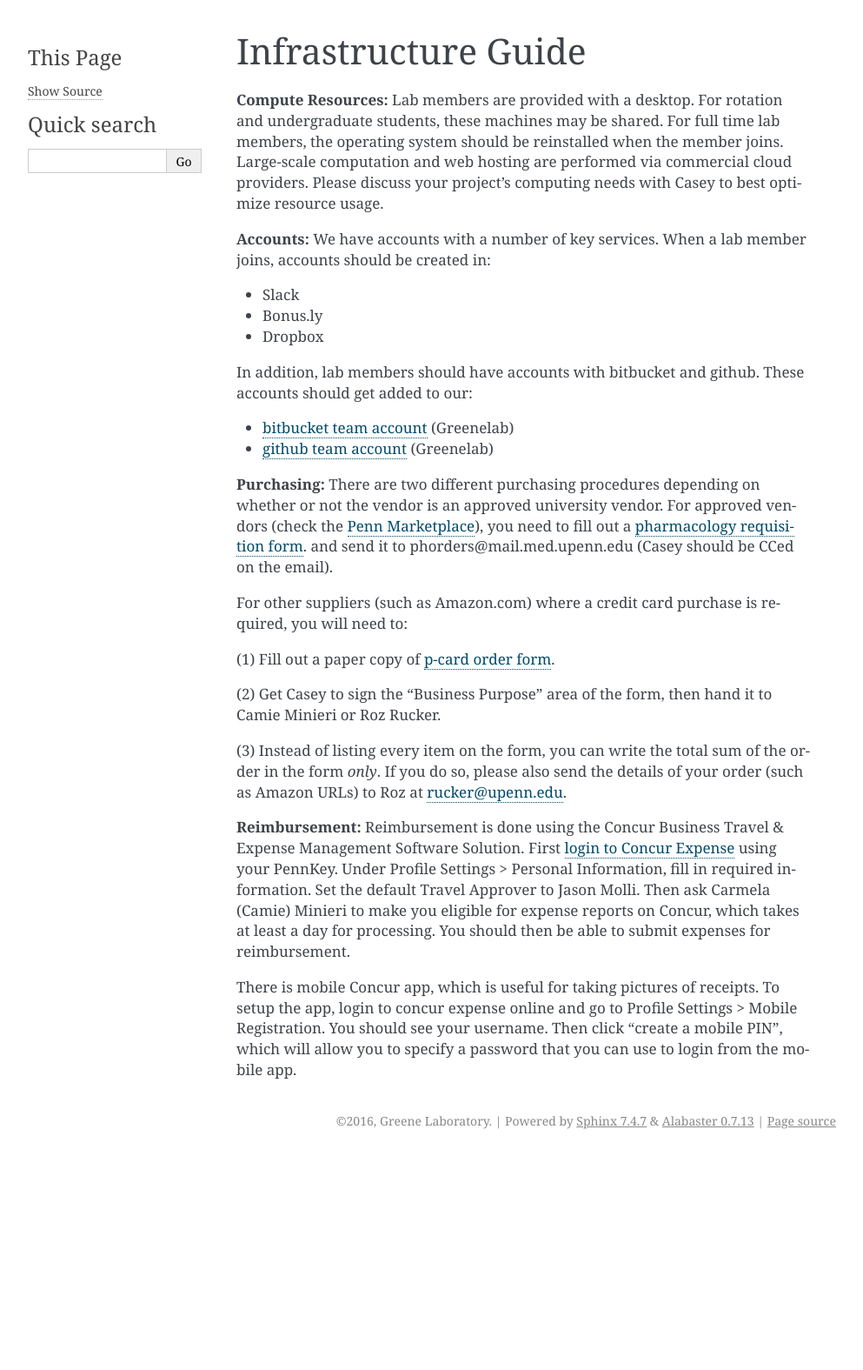
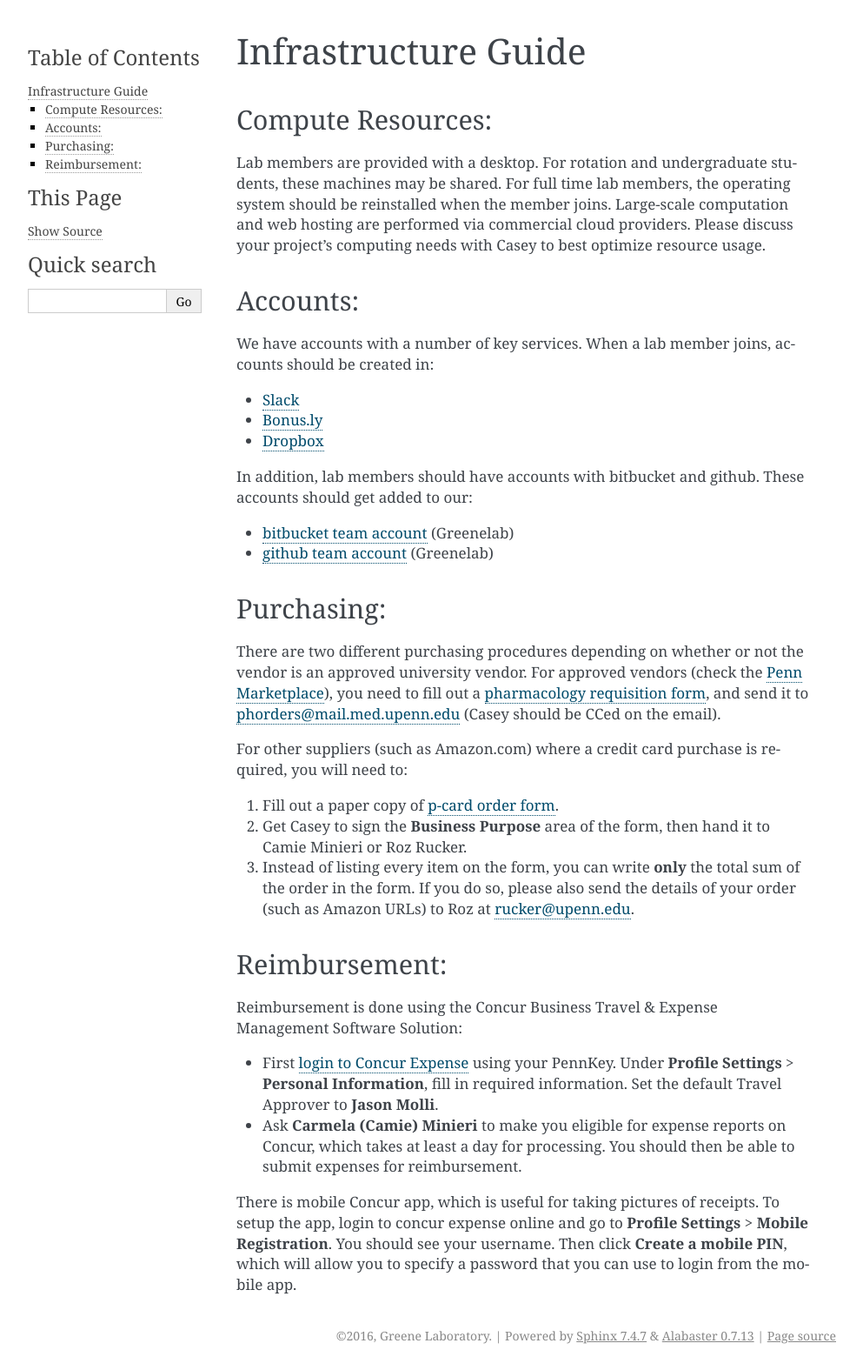
Before and after one commit to greenelab/onboarding, a Sphinx documentation site: the page built from source/infrastructure.rst, in a window 1280 px wide. Shown: the whole page at 87% size, without its empty margins (148-1141 px from the left). Built offline with Sphinx 7.4.7, drawn with Linux system fonts in a browser that asks for light colours; before the commit the page ends 1328 px from its top, so only the background shows below that.

Commit message:
Add URLs, cut long lines into shorter ones

```diff
--- a/source/infrastructure.rst
+++ b/source/infrastructure.rst
@@ -1,58 +1,65 @@
 Infrastructure Guide
---------------------
+====================
 
-**Compute Resources:** Lab members are provided with a desktop. For rotation
-and undergraduate students, these machines may be shared. For full time
-lab members, the operating system should be reinstalled when the member joins.
-Large-scale computation and web hosting are performed via commercial cloud
-providers. Please discuss your project's computing needs with Casey to best
-optimize resource usage.
+Compute Resources:
+------------------
+Lab members are provided with a desktop. For rotation and undergraduate
+students, these machines may be shared. For full time lab members, the
+operating system should be reinstalled when the member joins. Large-scale
+computation and web hosting are performed via commercial cloud providers.
+Please discuss your project's computing needs with Casey to best optimize
+resource usage.
 
-**Accounts:** We have accounts with a number of key services. When a lab member
+Accounts:
+---------
+We have accounts with a number of key services. When a lab member
 joins, accounts should be created in:
 
-* Slack
+* `Slack <https://slack.com>`_
+* `Bonus.ly <https://bonus.ly>`_
+* `Dropbox <https://dropbox.com>`_
 
-* Bonus.ly
-
-* Dropbox
-
-In addition, lab members should have accounts with bitbucket and github. These
-accounts should get added to our:
+In addition, lab members should have accounts with bitbucket and github.
+These accounts should get added to our:
 
 * `bitbucket team account <https://bitbucket.org/greenelab/>`_ (Greenelab)
-
 * `github team account <https://github.com/greenelab/>`_ (Greenelab)
 
-**Purchasing:** There are two different purchasing procedures depending on
-whether or not the vendor is an approved university vendor. For approved
-vendors (check the `Penn Marketplace
-<http://www.purchasing.upenn.edu/shopper/>`_), you need to fill out a
-`pharmacology requisition form
-<https://bitbucket.org/greenelab/onboarding/raw/tip/forms-and-docs/regular-vendor-purchase-form.xlsx>`_.
-and send it to phorders\@mail.med.upenn.edu (Casey should be CCed on the email).
+Purchasing:
+-----------
+There are two different purchasing procedures depending on whether or not the
+vendor is an approved university vendor. For approved vendors
+(check the `Penn Marketplace <http://www.purchasing.upenn.edu/shopper/>`_),
+you need to fill out a `pharmacology requisition form
+<https://bitbucket.org/greenelab/onboarding/raw/tip/forms-and-docs/regular-vendor-purchase-form.xlsx>`_,
+and send it to phorders@mail.med.upenn.edu (Casey should be CCed on the email).
 
-For other suppliers (such as Amazon.com) where a credit card purchase is required,
-you will need to:
+For other suppliers (such as Amazon.com) where a credit card purchase is
+required, you will need to:
 
-(1) Fill out a paper copy of `p-card order form
-<https://bitbucket.org/greenelab/onboarding/raw/tip/forms-and-docs/p-card-order-form.pdf>`_.
+1. Fill out a paper copy of `p-card order form
+   <https://bitbucket.org/greenelab/onboarding/raw/tip/forms-and-docs/p-card-order-form.pdf>`_.
+2. Get Casey to sign the **Business Purpose** area of the form, then hand it to
+   Camie Minieri or Roz Rucker.
+3. Instead of listing every item on the form, you can write **only** the total
+   sum of the order in the form. If you do so, please also send the details of
+   your order (such as Amazon URLs) to Roz at rucker@upenn.edu.
 
-(2) Get Casey to sign the "Business Purpose" area of the form, then hand it to Camie Minieri
-or Roz Rucker.
+Reimbursement:
+--------------
+Reimbursement is done using the Concur Business Travel & Expense Management
+Software Solution:
 
-(3) Instead of listing every item on the form, you can write the total sum of the order in the form
-*only*. If you do so, please also send the details of your order (such as Amazon URLs) to Roz at
-rucker@upenn.edu.
+- First `login to Concur Expense
+  <https://medley.isc-seo.upenn.edu/authentication/profile/concur?app=concurprod>`_
+  using your PennKey. Under **Profile Settings** > **Personal Information**,
+  fill in required information. Set the default Travel Approver to **Jason Molli**.
+- Ask **Carmela (Camie) Minieri** to make you eligible for expense reports on
+  Concur, which takes at least a day for processing. You should then be able to
+  submit expenses for reimbursement.
 
-**Reimbursement:** Reimbursement is done using the Concur Business Travel & Expense Management
-Software Solution. First `login to Concur Expense <https://medley.isc-seo.upenn.edu/authentication/profile/concur?app=concurprod>`_
-using your PennKey. Under Profile Settings > Personal Information, fill in required information.
-Set the default Travel Approver to Jason Molli. Then ask Carmela (Camie) Minieri to make you eligible
-for expense reports on Concur, which takes at least a day for processing. You should then be able to
-submit expenses for reimbursement.
-
-There is mobile Concur app, which is useful for taking pictures of receipts. To setup the app,
-login to concur expense online and go to Profile Settings > Mobile Registration. You should see your
-username. Then click "create a mobile PIN", which will allow you to specify a password that you
+There is mobile Concur app, which is useful for taking pictures of receipts. To
+setup the app, login to concur expense online and go to **Profile Settings** >
+**Mobile Registration**. You should see your username. Then click
+**Create a mobile PIN**, which will allow you to specify a password that you
 can use to login from the mobile app.
```
